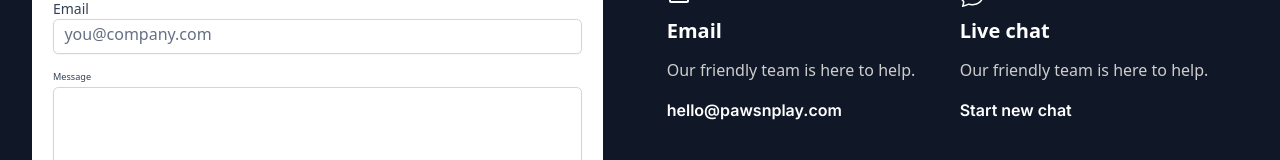
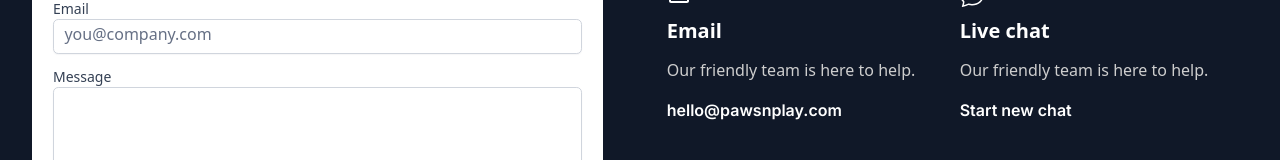
Before and after one commit to nevenmitrovic/paws-landing, a React (Vite) app: page / in a window 1280 px wide. Shown: the part 5901-6061 px from the top of the page. Built offline with nearby package versions, Linux system fonts and the light colour scheme; a web font is replaced by a local one.

Commit message:
chore: change message label style and add cursor pointer to form button

```diff
--- a/src/components/Contact/Form/MessageArea/message-area.module.css
+++ b/src/components/Contact/Form/MessageArea/message-area.module.css
@@ -5,7 +5,8 @@
 }
 
 .areaContainer > label {
-	font-size: 9.17px;
+	font-size: var(--fs-label);
+	font-weight: 500;
 	line-height: 13.1px;
 	color: var(--clr-slate-gray-2);
 }
--- a/src/components/Contact/Form/form.module.css
+++ b/src/components/Contact/Form/form.module.css
@@ -32,4 +32,5 @@
 	border-image: var(--linear-gradient-border-button) 1;
 	color: var(--clr-primary-text);
 	transform: translateY(-4px);
+	cursor: pointer;
 }
```
